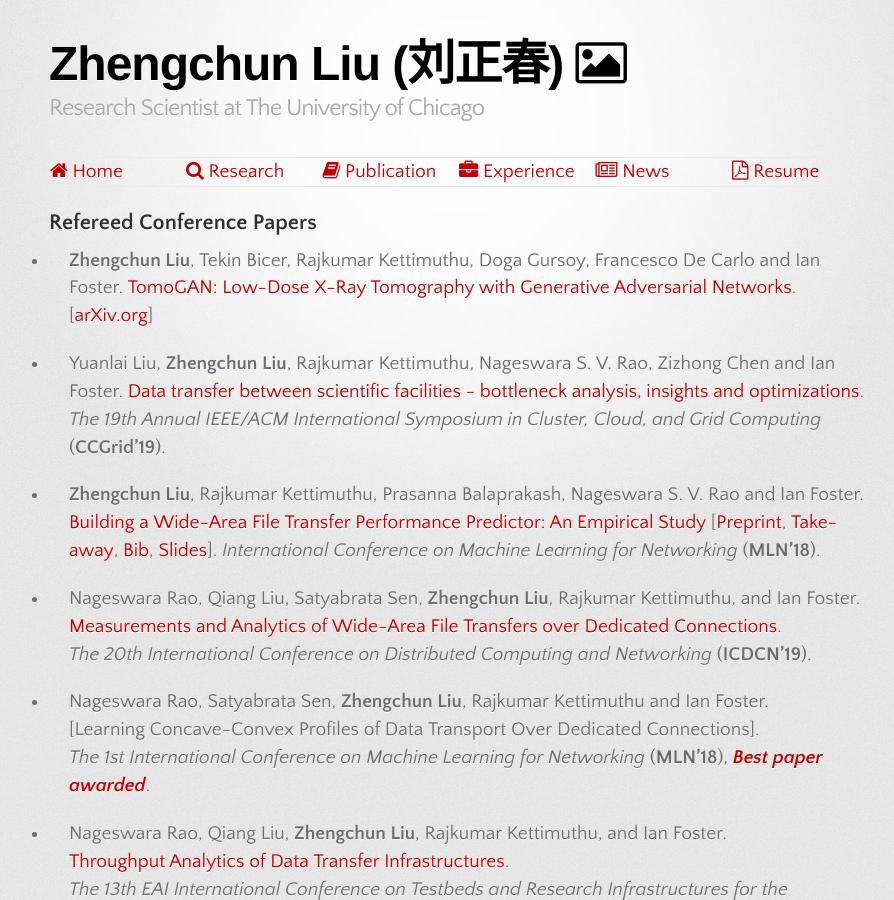
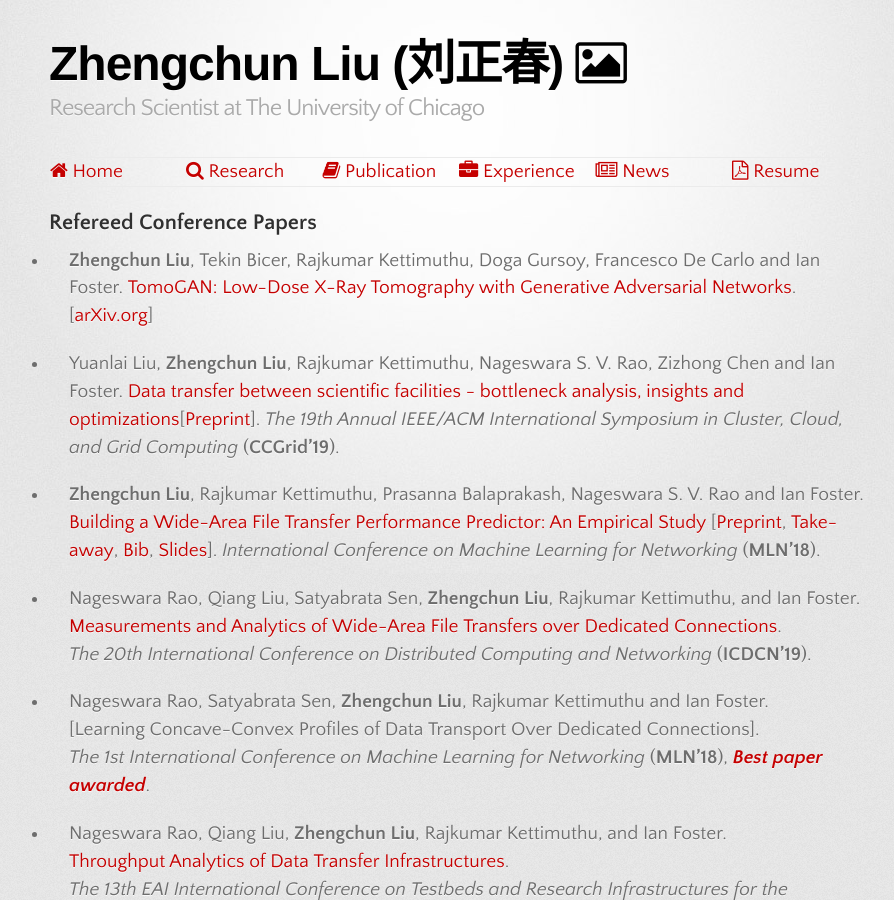
Before and after one commit to lzhengchun/lzhengchun.github.io, a Jekyll site: the page built from Publication.md, in a window 1280 px wide and 900 px high. Shown: the whole window, without its empty margins (181-1075 px from the left). Built offline with Jekyll 4.4.1, drawn with Linux system fonts in a browser that asks for light colours; some web fonts are replaced.

Commit message:
add, delete, polish etc.

```diff
--- a/Publication.md
+++ b/Publication.md
@@ -9,7 +9,7 @@ title: Home
 [[arXiv.org](https://arxiv.org/abs/1902.07582)]
 
 - Yuanlai Liu, __Zhengchun Liu__, Rajkumar Kettimuthu, Nageswara S. V. Rao, Zizhong Chen and Ian Foster.
-[Data transfer between scientific facilities - bottleneck analysis, insights and optimizations]([Preprint](http://www.mcs.anl.gov/~zcliu/file/ccgrid2019-zliu-pfs-trs.pdf)).
+[Data transfer between scientific facilities - bottleneck analysis, insights and optimizations]()[[Preprint](http://www.mcs.anl.gov/~zcliu/file/ccgrid2019-zliu-pfs-trs.pdf)].
 *The 19th Annual IEEE/ACM International Symposium in Cluster, Cloud, and Grid Computing* (**CCGrid'19**).
 
 - __Zhengchun Liu__, Rajkumar Kettimuthu, Prasanna Balaprakash, Nageswara S. V. Rao and Ian Foster.
```
Also changed, not shown: 1 other file.
